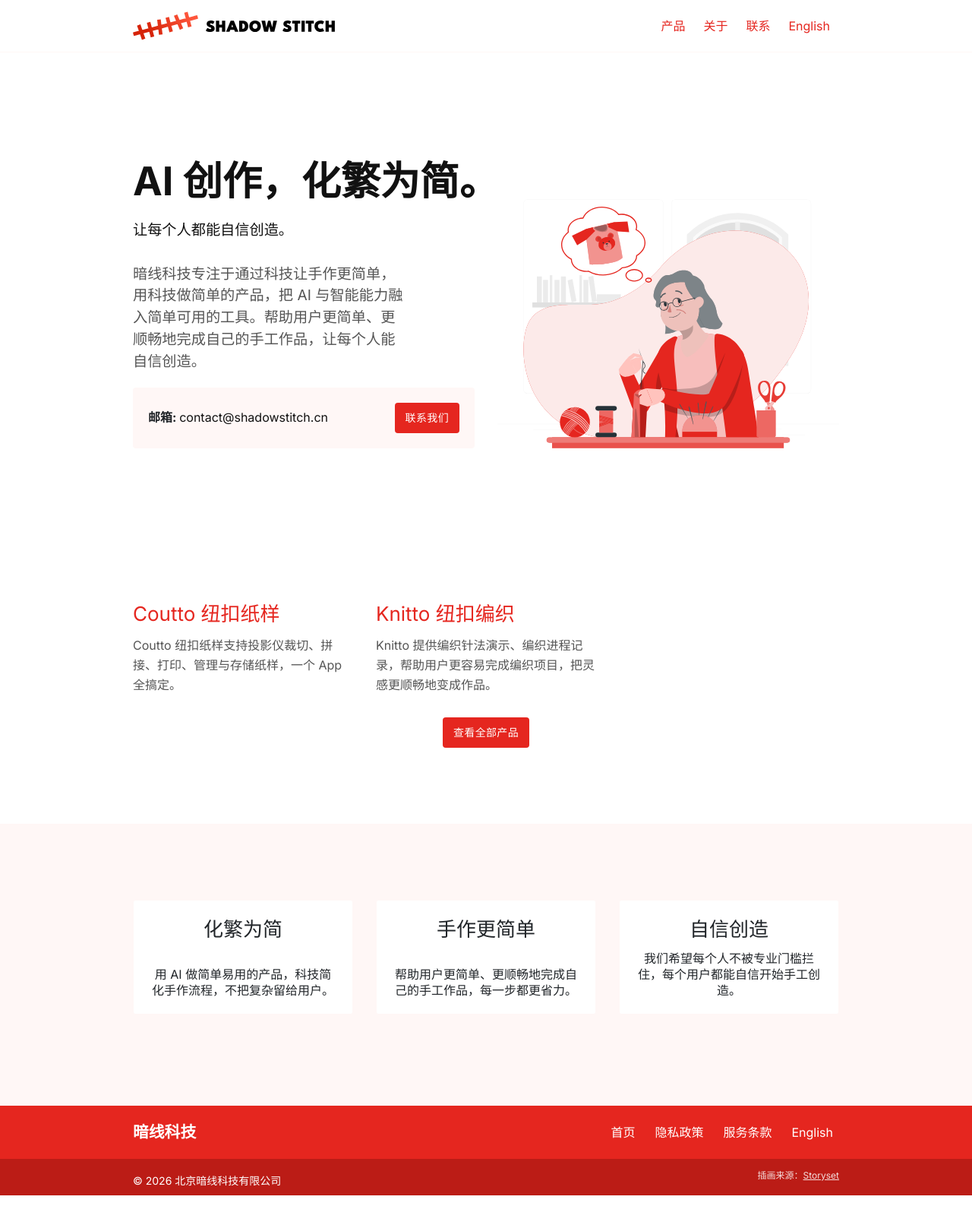
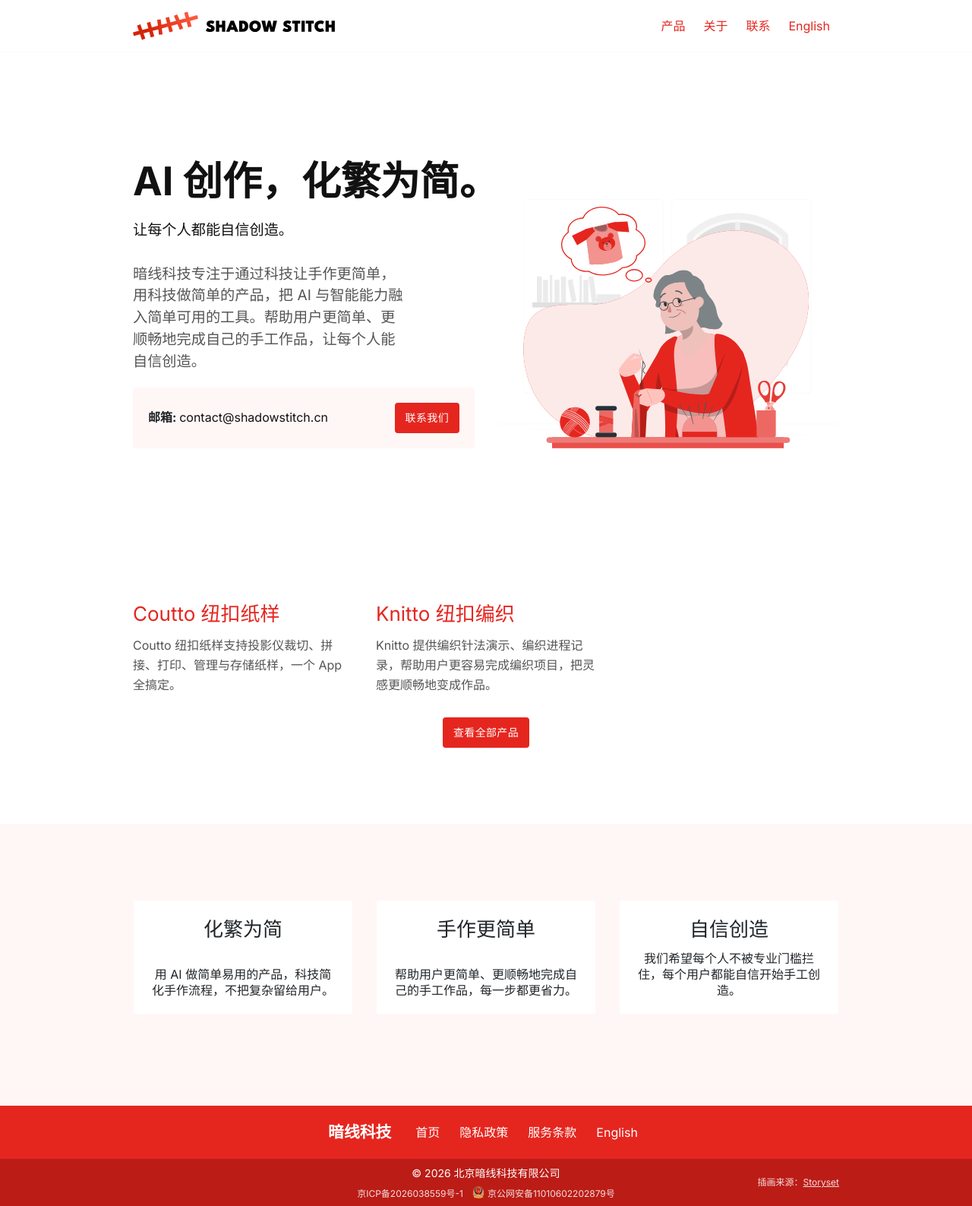
Before and after one commit to shadowstitchai/shadowstitchai.github.io, a Jekyll site: the page built from index.md, in a window 1280 px wide. Shown: the whole page at 76% size. Built offline with Jekyll 4.4.1, drawn with Linux system fonts in a browser that asks for light colours.

Commit message:
Add ICP beian footer links and Aliyun OSS deploy tooling.

```diff
--- /dev/null
+++ b/_config.prod.yml
@@ -0,0 +1,2 @@
+# Production overrides for OSS deployment (merged with _config.yml).
+url: 'https://shadowstitch.cn'
--- a/_includes/sub-footer.html
+++ b/_includes/sub-footer.html
@@ -7,7 +7,16 @@
           {% if site.data.social %}
             {% include social.html %}
           {% endif %}
-          <div class="copyright">{{ t.copyright }}</div>
+          <div class="sub-footer-center">
+            <div class="copyright">{{ t.copyright }}</div>
+            <div class="beian">
+              <a href="https://beian.miit.gov.cn/" target="_blank" rel="noopener noreferrer">京ICP备2026038559号-1</a>
+              <a class="beian-gongan" href="https://beian.mps.gov.cn/#/query/webSearch?recordcode=11010602202879" target="_blank" rel="noopener noreferrer">
+                <img src="{{ '/assets/images/beian-gongan.png' | relative_url }}" alt="" width="16" height="16">
+                京公网安备11010602202879号
+              </a>
+            </div>
+          </div>
           <div class="illustration-credit">{{ t.illustration_credit }}</div>
         </div>
       </div>
--- a/_sass/components/_footer.scss
+++ b/_sass/components/_footer.scss
@@ -4,13 +4,15 @@
   padding-bottom: 15px;
   .footer-inner {
     display: flex;
-    justify-content: space-between;
+    justify-content: center;
     flex-direction: column;
-    align-items: flex-start;
+    align-items: center;
+    text-align: center;
     @include media-breakpoint-up(sm) {
-      justify-content: space-between;
+      justify-content: center;
       flex-direction: row;
       align-items: center;
+      gap: 24px;
     }
   }
   .footer-title {
@@ -47,7 +49,7 @@
       margin: 0;
       padding: 0;
       align-items: center;
-      justify-content: flex-end;
+      justify-content: center;
       li {
         list-style: none;
         margin-right: 10px;
--- a/_sass/components/_sub-footer.scss
+++ b/_sass/components/_sub-footer.scss
@@ -10,13 +10,22 @@
   .sub-footer-inner {
     display: flex;
     flex-direction: column;
-    justify-content: space-between;
+    align-items: center;
+    text-align: center;
+    gap: 8px;
     @include media-breakpoint-up(md) {
-      flex-direction: row;
+      display: grid;
+      grid-template-columns: 1fr auto 1fr;
+      align-items: center;
+      gap: 0;
+    }
+  }
+  .sub-footer-center {
+    @include media-breakpoint-up(md) {
+      grid-column: 2;
     }
   }
   .copyright {
-    margin-top: 10px;
     font-size: 14px;
     a {
       font-weight: bold;
@@ -24,12 +33,48 @@
     }
   }
   .illustration-credit {
-    margin-top: 4px;
+    font-size: 12px;
+    opacity: 0.85;
+    align-self: center;
+    text-align: center;
+    @include media-breakpoint-up(md) {
+      grid-column: 3;
+      justify-self: end;
+      align-self: auto;
+      text-align: right;
+    }
+    a {
+      color: inherit;
+      text-decoration: underline;
+    }
+  }
+  .beian {
+    display: flex;
+    flex-wrap: wrap;
+    justify-content: center;
+    align-items: flex-end;
+    gap: 12px;
+    margin-top: 8px;
     font-size: 12px;
     opacity: 0.85;
     a {
+      font-weight: normal;
       color: inherit;
-      text-decoration: underline;
+      text-decoration: none;
+      line-height: 1;
+      &:hover {
+        text-decoration: underline;
+      }
+    }
+    .beian-gongan {
+      display: inline-flex;
+      align-items: flex-end;
+      gap: 4px;
+      img {
+        display: block;
+        width: 16px;
+        height: 16px;
+      }
     }
   }
   .social {
```
Also changed, not shown: README.md, assets/images/beian-gongan.png (added), 4 other files.
